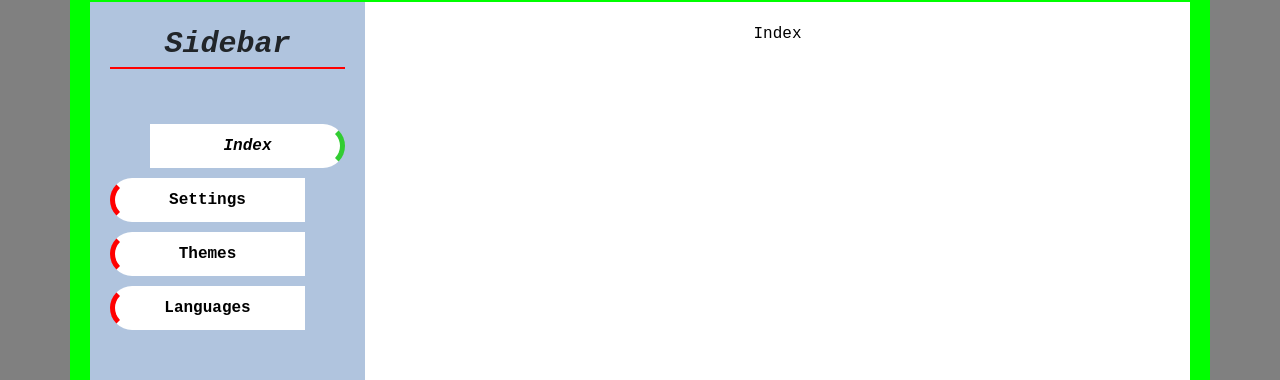
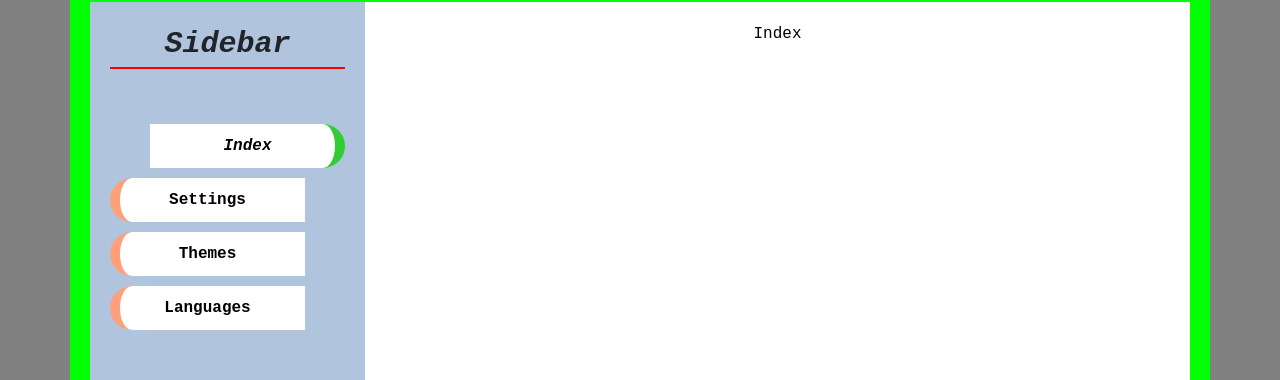
Before and after one commit to GrybosKamil/react-poc-app, a React (Create React App) app: page / in a window 1280 px wide. Shown: the part 82-462 px from the top of the page. Built offline with nearby package versions, Linux system fonts and the light colour scheme.

Commit message:
Clean sidebar links

```diff
--- a/src/components/sidebar/Navbar.scss
+++ b/src/components/sidebar/Navbar.scss
@@ -8,39 +8,39 @@
 
         .sidebar-link {
             display: flex;
+            justify-content: center;
 
-            padding: 5px;
             margin: 5px;
-            justify-content: center;
+            margin-right: 40px;
+            margin-left: 0px;
+
+            padding: 10px;
+
+            border: 0 solid transparent;
+            border-left-width: 10px;
+            border-right-width: 10px;
+
+            border-radius: 50px 0 0 50px;
+            border-left-color: lightsalmon;
+            border-right-color: transparent;
+
+            transition: ease-out 0.5s;
 
             background-color: black;
             color: white;
             font-weight: bold;
 
-            margin-right: 40px;
-            margin-left: 0;
-
-            border: 0px solid;
-            border-radius: 50px 0 0 50px;
-
-            border: 5px solid transparent;
-            border-left-color: red;
-            border-right-color: transparent;
-
-            transition: ease-out 0.4s;
-
             &.active-link {
-                font-style: italic;
-
-                background-color: lightgrey;
-                color: green;
-
                 margin-right: 0;
                 margin-left: 40px;
 
                 border-radius: 0 50px 50px 0;
                 border-left-color: transparent;
                 border-right-color: limegreen;
+
+                background-color: lightgrey;
+                color: green;
+                font-style: italic;
             }
 
             &:not(.active-link).notFound {
```
